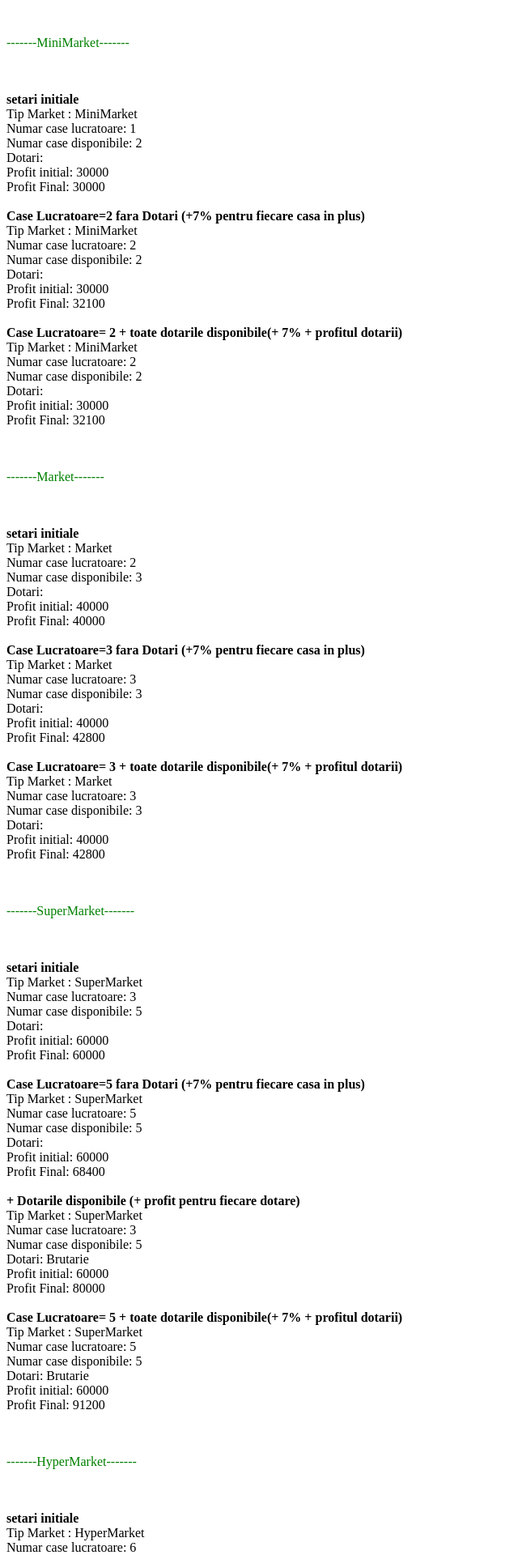
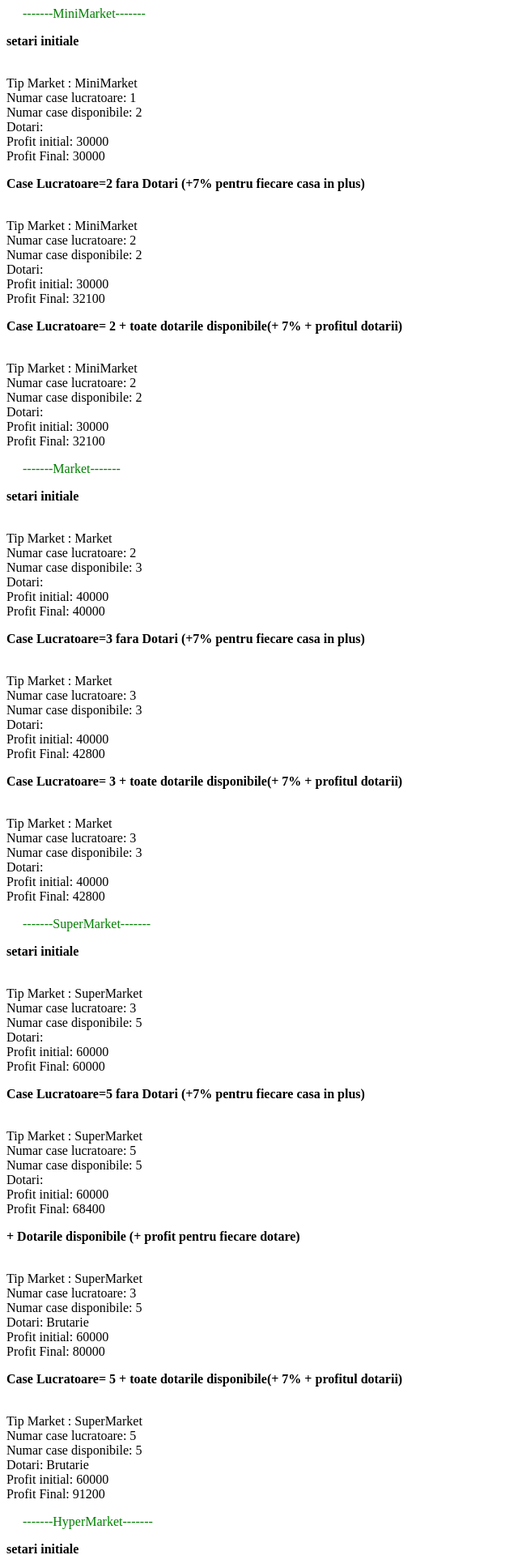
Before and after one commit to tsobol/oop, a PHP site: page / in a window 1280 px wide. Shown: the top 1920 px of the page at 81% size, without its empty margins (0-640 px from the left). Run offline with PHP 8.4, Linux system fonts and the light colour scheme.

Commit message:
css style added

```diff
--- /dev/null
+++ b/CSS/myStyle.css
@@ -0,0 +1,4 @@
+p.title {color: green;
+         margin-left: 20px;}
+
+p.solid {font-weight: bold;}
--- a/index.php
+++ b/index.php
@@ -1,5 +1,11 @@
+<html>
+    <head>
+        <link rel="stylesheet" type="text/css" href="CSS/myStyle.css">
+    </head>
+
+
+
     <?php
-
     require_once('Factory/MarketFactory.php');
     require_once('Entity/Brutarie.php');
     require_once('Entity/Cofetarie.php');
@@ -10,25 +16,16 @@ class MainClass {
 
         public static function main() {
 
-/*  $object = MarketFactory::build("MiniMarket", 'name', 'address', 497467);
-  $object->printData();
-   echo "<b><br><br> case=2 </b>";
-  $object->setCaseLucratoare(2);
-  $object->printData();
-      echo "<b><br><br> case=1 </b>";
-     $object->setCaseLucratoare(1);
-  $object->printData();  */
-
             $market_types = array("MiniMarket", "Market", "SuperMarket", "HyperMarket");
             for ($i = 0; $i < 4; $i++) {
-            echo "<p style='color:green'><br><br>-------$market_types[$i]-------</p>";
-             echo "<b><br><br> setari initiale </b>";
+                echo "<p class='title'>-------$market_types[$i]-------</p>";
+                echo "<p class='solid'> setari initiale </p>";
                 $object = MarketFactory::build("$market_types[$i]", 'name', 'address', 497467);
                 $object->printData();
 
 
                 $caseDisponibile = $object->getCaseDisponibile();
-            echo "<b><br><br> Case Lucratoare=$caseDisponibile fara Dotari (+7% pentru fiecare casa in plus) </b>";
+                echo "<p class='solid'> Case Lucratoare=$caseDisponibile fara Dotari (+7% pentru fiecare casa in plus) </p>";
 
                 $object->setCaseLucratoare($caseDisponibile);
                 $object->printData();
@@ -37,7 +34,7 @@ class MainClass {
 
                 if ($i > 1) {
                     $object->setCaseLucratoare($object->getCaseLucratoareInitial());
-                echo "<b><br><br> + Dotarile disponibile (+ profit pentru fiecare dotare)</b> ";
+                    echo "<p class='solid'> + Dotarile disponibile (+ profit pentru fiecare dotare)</p> ";
                     $dotari = array(new Brutarie(), new Cofetarie(), new SectieVin());
                     for ($j = 0; $j < 3; $j++) {
                         $object->addAttachments($dotari[$j]);
@@ -49,11 +46,12 @@ class MainClass {
                     $object->printData();
                 }
 
-             echo "<b><br><br> Case Lucratoare= $caseDisponibile + toate dotarile disponibile(+ 7% + profitul dotarii)</b>";
+                echo "<p class='solid'> Case Lucratoare= $caseDisponibile + toate dotarile disponibile(+ 7% + profitul dotarii)</p>";
                 $object->setCaseLucratoare($caseDisponibile);
                 $object->printData();
             }
         }
+
     }
 
     MainClass::main();
```
Lines whose indentation alone changed are shown as unchanged.
